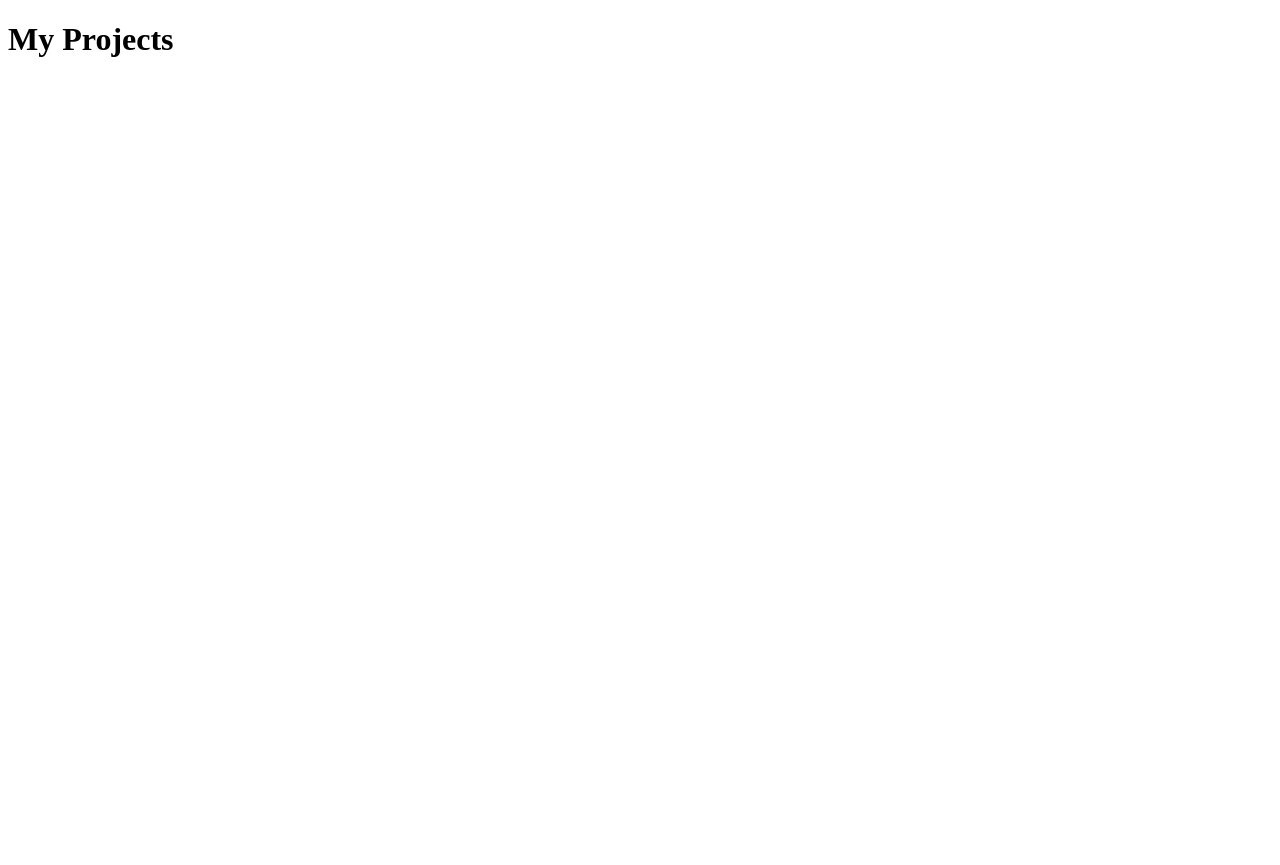
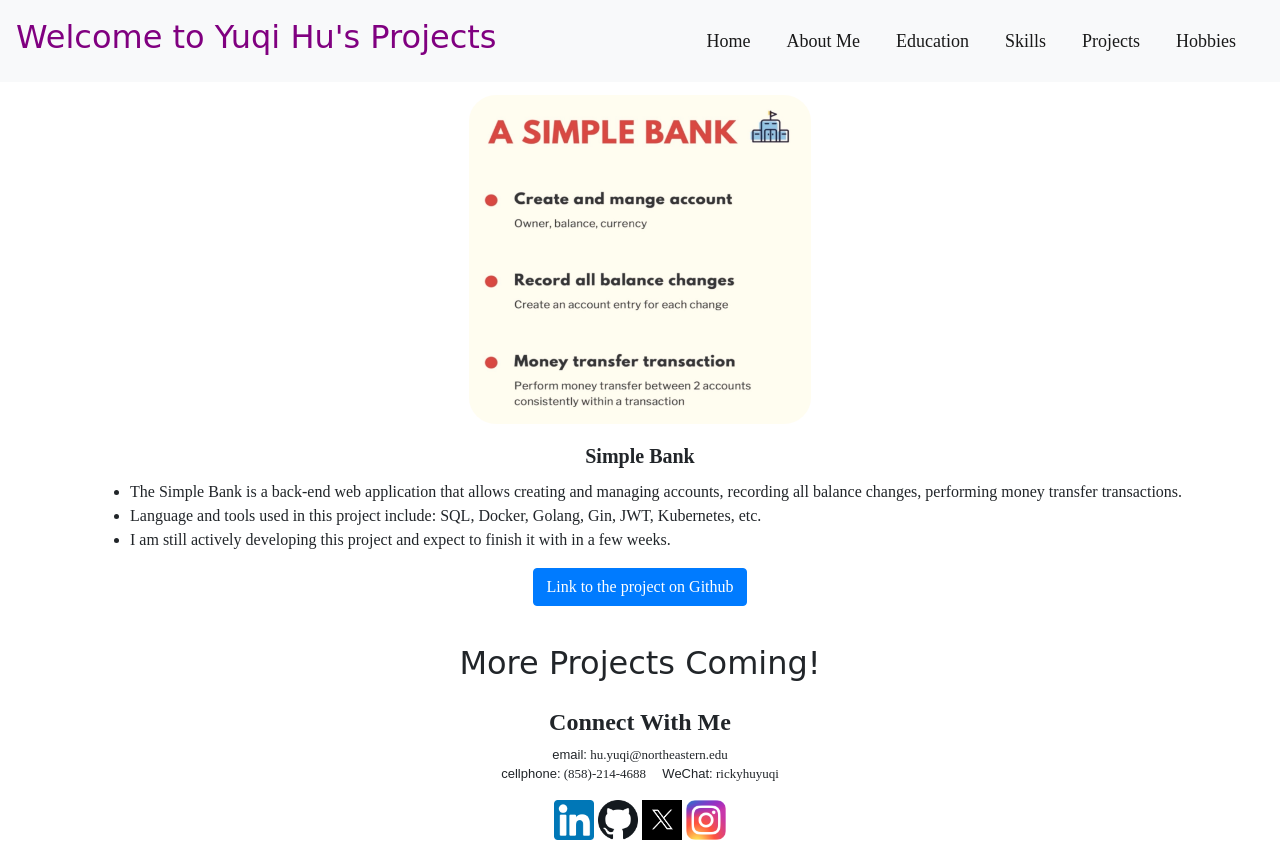
Before and after one commit to yuqihu1103/yuqihu1103.github.io, a plain HTML site: page projects.html in a window 1280 px wide. Before the commit the page ends 800 px from the top, so only its background shows below. Drawn offline with nearby package versions, Linux system fonts and the light colour scheme; a web font is replaced by a local one.

Commit message:
Implemented projects page.

```diff
--- a/css/global.css
+++ b/css/global.css
@@ -20,6 +20,7 @@ div.collapse.navbar-collapse a.nav-link.redirection {
 
 .contact {
     text-align: center;
+    margin-bottom: 2%;
 }
 
 .contact h2 {
--- /dev/null
+++ b/css/projects.css
@@ -0,0 +1,32 @@
+.projects {
+    margin-top: 1%;
+}
+
+.projects h1 {
+    text-align: right;
+}
+
+.card-img-top {
+    border-radius: 8%;
+    width: 30%;
+    height: 60%;
+    margin-left: 35%;
+}
+
+.card-title, .announcement{
+    font-weight: bold;
+    text-align: center;
+}
+
+.card-body{
+    text-align: center;
+}
+
+.card-text{
+    text-align: left;
+}
+
+.announcement h2 {
+    font-family:cursive;
+    margin-bottom: 2%;
+}
--- a/projects.html
+++ b/projects.html
@@ -1,11 +1,141 @@
 <!DOCTYPE html>
 <html lang="en">
-<head>
-    <meta charset="UTF-8">
-    <meta name="viewport" content="width=device-width, initial-scale=1.0">
-    <title>Document</title>
-</head>
-<body>
-    <h1>My Projects</h1>
-</body>
+  <head>
+    <meta charset="UTF-8" />
+    <meta name="viewport" content="width=device-width, initial-scale=1.0" />
+    <meta name="description" content="A summary of projects of Yuqi Hu" />
+    <meta name="author" content="Yuqi Hu" />
+    <title>Projects of Yuqi Hu</title>
+    <link rel="icon" href="./assets/hu_icon.png" type="image/png" />
+    <link rel="preconnect" href="https://fonts.googleapis.com" />
+    <link rel="preconnect" href="https://fonts.gstatic.com" crossorigin />
+    <link
+      href="https://fonts.googleapis.com/css2?family=Fuggles&display=swap"
+      rel="stylesheet"
+    />
+    <link
+      rel="stylesheet"
+      href="https://cdn.jsdelivr.net/npm/bootstrap@4.3.1/dist/css/bootstrap.min.css"
+      integrity="sha384-ggOyR0iXCbMQv3Xipma34MD+dH/1fQ784/j6cY/iJTQUOhcWr7x9JvoRxT2MZw1T"
+      crossorigin="anonymous"
+    />
+    <link rel="stylesheet" href="./css/global.css" />
+    <link rel="stylesheet" href="./css/projects.css" />
+  </head>
+
+  <body>
+    <nav class="navbar navbar-expand-lg navbar-light bg-light">
+      <h1 class="navbar-brand">Welcome to Yuqi Hu's Projects</h1>
+      <button
+        class="navbar-toggler"
+        type="button"
+        data-toggle="collapse"
+        data-target="#navbarSupportedContent"
+        aria-controls="navbarSupportedContent"
+        aria-expanded="false"
+        aria-label="Toggle navigation"
+      >
+        <span class="navbar-toggler-icon"></span>
+      </button>
+
+      <div class="collapse navbar-collapse" id="navbarSupportedContent">
+        <ul class="navbar-nav ml-auto">
+          <li class="nav-item active">
+            <a class="nav-link redirection" href="index.html">Home</a>
+          </li>
+          <li class="nav-item active">
+            <a class="nav-link redirection" href="about_me.html">About Me</a>
+          </li>
+          <li class="nav-item active">
+            <a class="nav-link redirection" href="education.html">Education</a>
+          </li>
+          <li class="nav-item active">
+            <a class="nav-link redirection" href="skills.html">Skills</a>
+          </li>
+          <li class="nav-item active">
+            <a class="nav-link redirection" href="projects.html">Projects</a>
+          </li>
+          <li class="nav-item active">
+            <a class="nav-link redirection" href="hobbies.html">Hobbies</a>
+          </li>
+        </ul>
+      </div>
+    </nav>
+
+    <div class="container projects">
+      <div class="row">
+        <div class="card border-0" id="simple-bank">
+          <img
+            class="card-img-top"
+            src="./assets/simple-bank.jpg"
+            alt="Screenshot of simple bank's design"
+          />
+          <div class="card-body">
+            <h5 class="card-title">Simple Bank</h5>
+            <ul class="card-text">
+              <li>
+                The Simple Bank is a back-end web application that allows
+                creating and managing accounts, recording all balance changes,
+                performing money transfer transactions.
+              </li>
+              <li>
+                Language and tools used in this project include: SQL, Docker,
+                Golang, Gin, JWT, Kubernetes, etc.
+              </li>
+              <li>
+                I am still actively developing this project and expect to finish
+                it with in a few weeks.
+              </li>
+            </ul>
+            <a
+              href="https://github.com/yuqihu1103/SimpleBank"
+              class="btn btn-primary"
+              >Link to the project on Github</a
+            >
+          </div>
+        </div>
+      </div>
+    </div>
+
+    <div class="announcement"><h2>More Projects Coming!</h2></div>
+
+    <footer>
+      <div class="contact">
+        <h2>Connect With Me</h2>
+        <p>
+          <span>email:</span> hu.yuqi@northeastern.edu <br />
+          <span>cellphone:</span> (858)-214-4688&emsp;
+          <span>WeChat:</span> rickyhuyuqi
+        </p>
+        <a href="https://www.linkedin.com/in/yuqihu1103/"
+          ><img src="./assets/linkedin_logo.png" alt="LinkedIn Logo"
+        /></a>
+        <a href="https://github.com/yuqihu1103"
+          ><img src="./assets/github_logo.png" alt="Github Logo"
+        /></a>
+        <a href="https://twitter.com/YuqiHu1103"
+          ><img src="./assets/twitter_logo.webp" alt="Twitter/X Logo"
+        /></a>
+        <a href="https://instagram.com/y7hu2022"
+          ><img src="./assets/instagram_logo.webp" alt="Instagram Logo"
+        /></a>
+      </div>
+    </footer>
+
+    <script
+      src="https://code.jquery.com/jquery-3.3.1.slim.min.js"
+      integrity="sha384-q8i/X+965DzO0rT7abK41JStQIAqVgRVzpbzo5smXKp4YfRvH+8abtTE1Pi6jizo"
+      crossorigin="anonymous"
+    ></script>
+    <script
+      src="https://cdn.jsdelivr.net/npm/popper.js@1.14.7/dist/umd/popper.min.js"
+      integrity="sha384-UO2eT0CpHqdSJQ6hJty5KVphtPhzWj9WO1clHTMGa3JDZwrnQq4sF86dIHNDz0W1"
+      crossorigin="anonymous"
+    ></script>
+    <script
+      src="https://cdn.jsdelivr.net/npm/bootstrap@4.3.1/dist/js/bootstrap.min.js"
+      integrity="sha384-JjSmVgyd0p3pXB1rRibZUAYoIIy6OrQ6VrjIEaFf/nJGzIxFDsf4x0xIM+B07jRM"
+      crossorigin="anonymous"
+    ></script>
+  </body>
 </html>
```
Also changed, not shown: assets/simple-bank.jpg (added), 1 other file.
